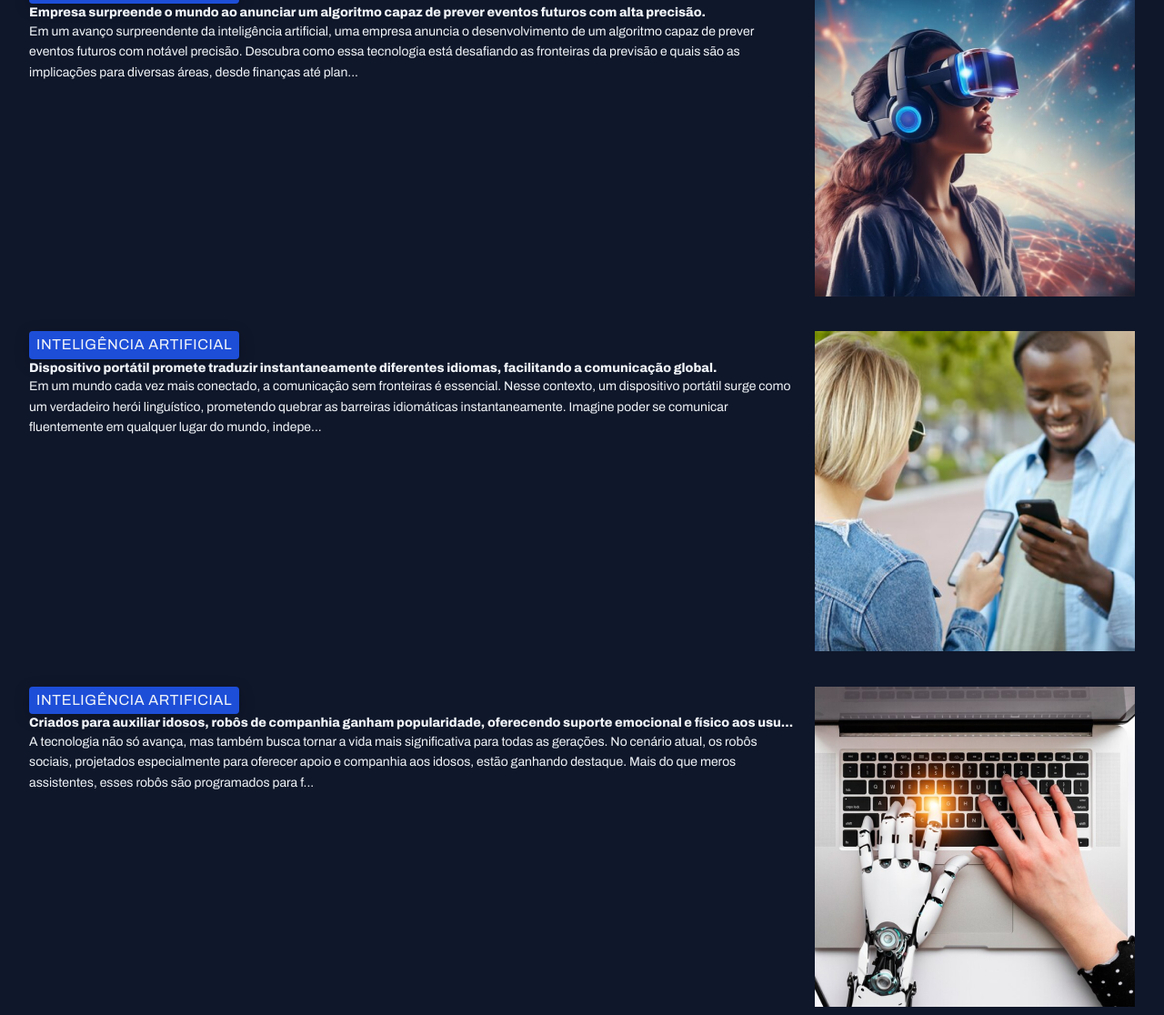
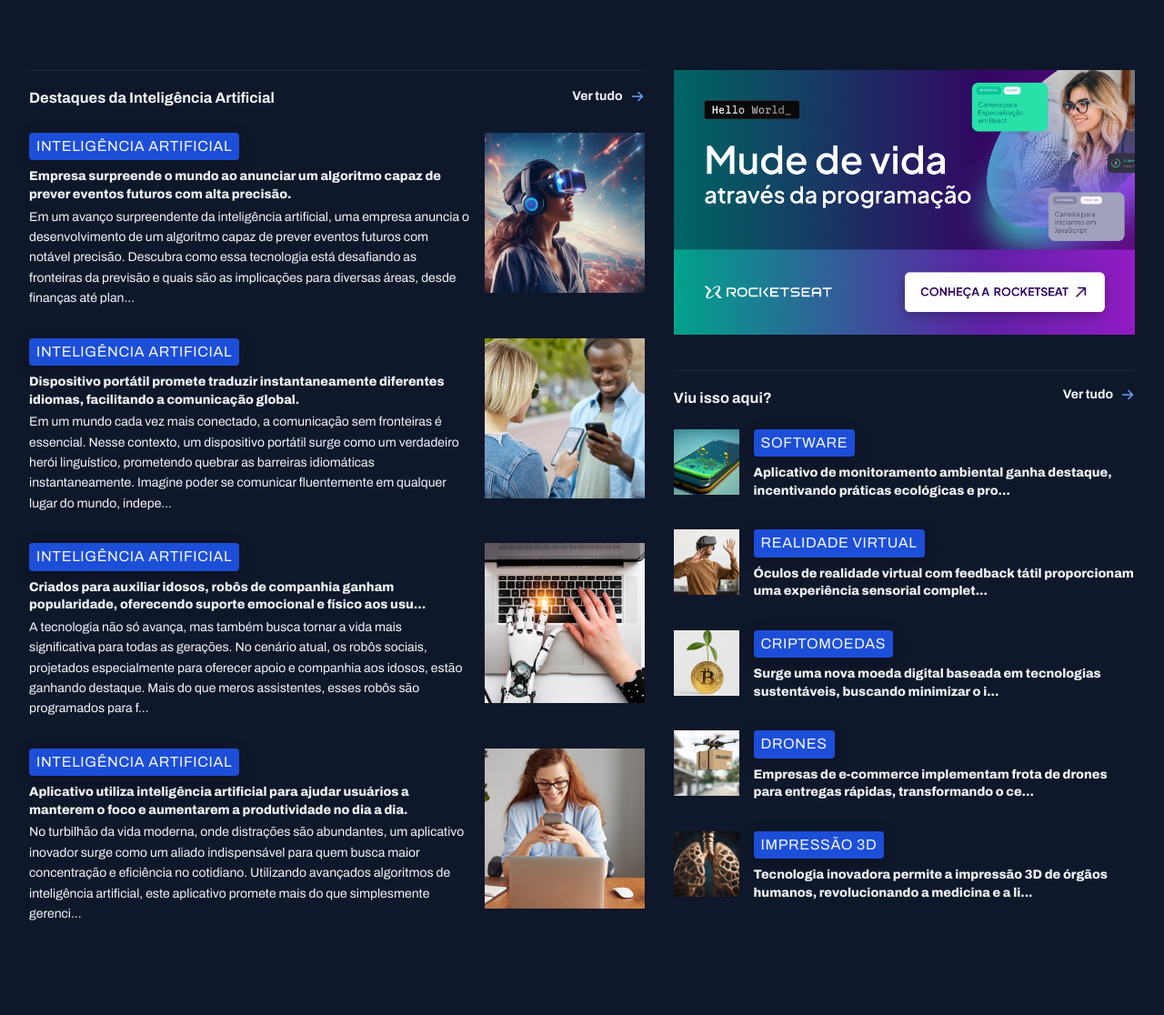
Before and after one commit to Jocimar38/fullstack-projeto-portal-de-noticias, a plain HTML site: page index.html in a window 1280 px wide. Shown: the part 1017-2133 px from the top of the page at 91% size. After the commit the page ends 2033 px from the top, so only its background shows below. Drawn offline with Linux system fonts and the light colour scheme.

Commit message:
estilizando o more

```diff
--- a/index.html
+++ b/index.html
@@ -36,7 +36,7 @@
     </header>
 
     <main class="grid container">
-        <div>
+
         <section id="featured" class="grid grid-flow-col gap-16">
             <figure class="card">
                 <img src="./assets/images/Image 01.png" alt="">
@@ -189,10 +189,11 @@
             </div>
         </section>
 
-        <div id="ads">
+        <aside>
+            <div id="ads">
             <img src="./assets/Ads.png" alt="">
-        </div>
 
+</div>
         <section id="more">
             <header class="grid grid-flow-col">
                 <h3>Viu isso aqui?</h3>
@@ -270,7 +271,8 @@
             </div>
 
         </section>
-        </div>
+    </aside>
+
     </main>
 </body>
 </html>
--- a/styles/global.css
+++ b/styles/global.css
@@ -55,7 +55,15 @@ img {
 
 main{
     margin-top: 40px;
-    gap: 80px;
+    row-gap: 80px;
+    column-gap: 32px;
+
+    grid-template-columns: 2fr 1.5fr;
+
+    grid-template-areas:
+    "featured featured"
+    "weekly weekly"
+    "ai aside" ;
 }
 
 .content-tag{
--- a/styles/sections.css
+++ b/styles/sections.css
@@ -22,6 +22,7 @@ section header{
 }
 
 #featured{
+    grid-area: featured;
     img{
         height: 100%;
         object-fit: cover;
@@ -65,7 +66,7 @@ section header{
 
 #weekly{
 
-
+   grid-area: weekly;
 
     &>div{
         grid-template-columns: repeat(4, 292px);
@@ -92,3 +93,35 @@ section header{
         }
     }
 }
+
+#ai{
+
+    grid-area: ai;
+
+    img{
+        width: 176px;
+        aspect-ratio: 1/1;
+        object-fit: cover;
+    }
+
+    h3{
+        margin-block: 8px 4px;
+    }
+}
+
+aside{
+    grid-area: aside;
+}
+
+#more{
+    margin-top: 32px;
+
+    h3{
+        margin-top: 8px;
+    }
+    img{
+        width: 72px;
+        aspect-ratio: 1/1;
+        object-fit: cover;
+    }
+}
```
